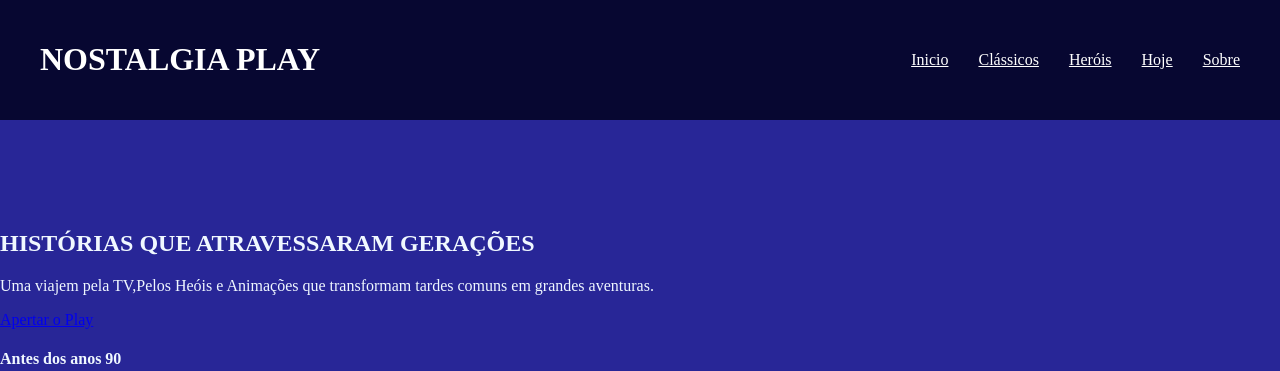
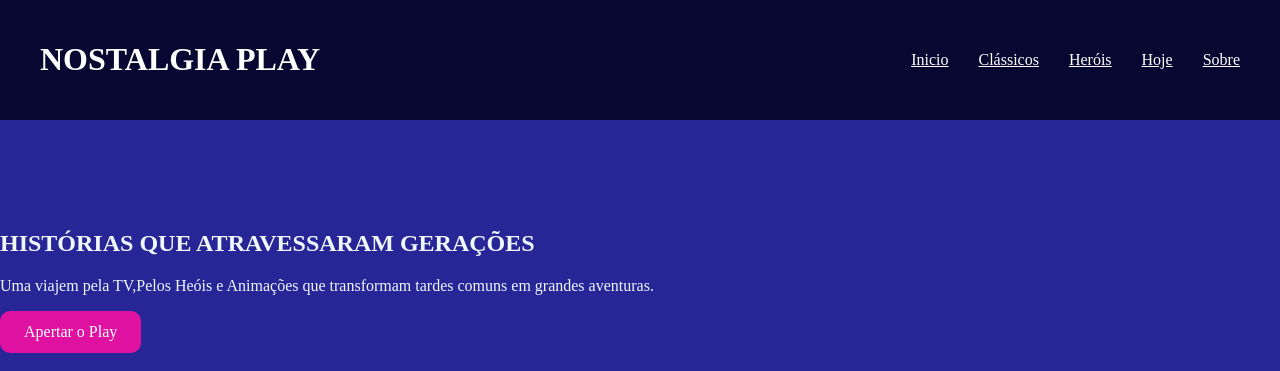
Before and after one commit to Daandara582/2-Termo-, a website: page LIMA/Somativa_nostalgia_play/index.html in a window 1280 px wide. Shown: the top 371 px of the page. Drawn offline with Linux system fonts and the light colour scheme.

Commit message:
22/10/2026

```diff
--- a/LIMA/Somativa_nostalgia_play/Somativa_nostalgia_play.css
+++ b/LIMA/Somativa_nostalgia_play/Somativa_nostalgia_play.css
@@ -108,3 +108,12 @@ margin-left: auto;
 margin-right: auto;
 
 }
+
+.banner-conteudo a {
+background-color: #df11a1;
+color: #FFFFFF;
+text-decoration: none;
+padding: 12px 24px;
+border-radius: 10px;
+display: inline-block;
+}
```
